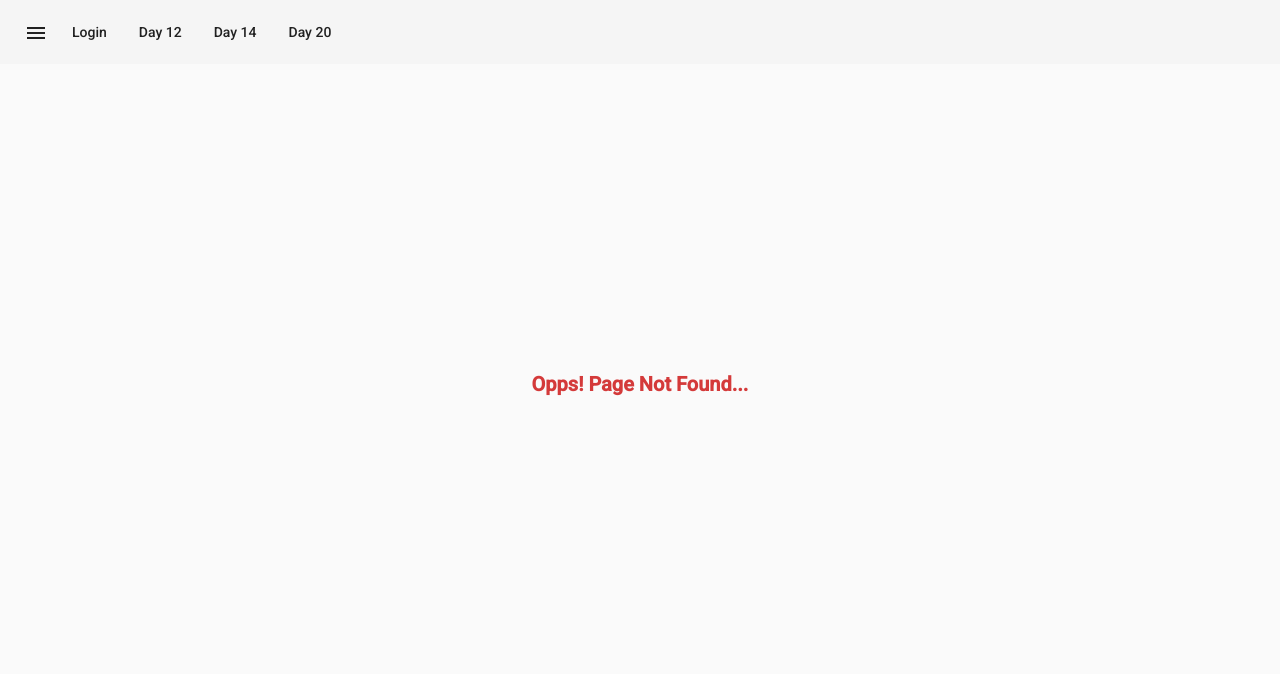
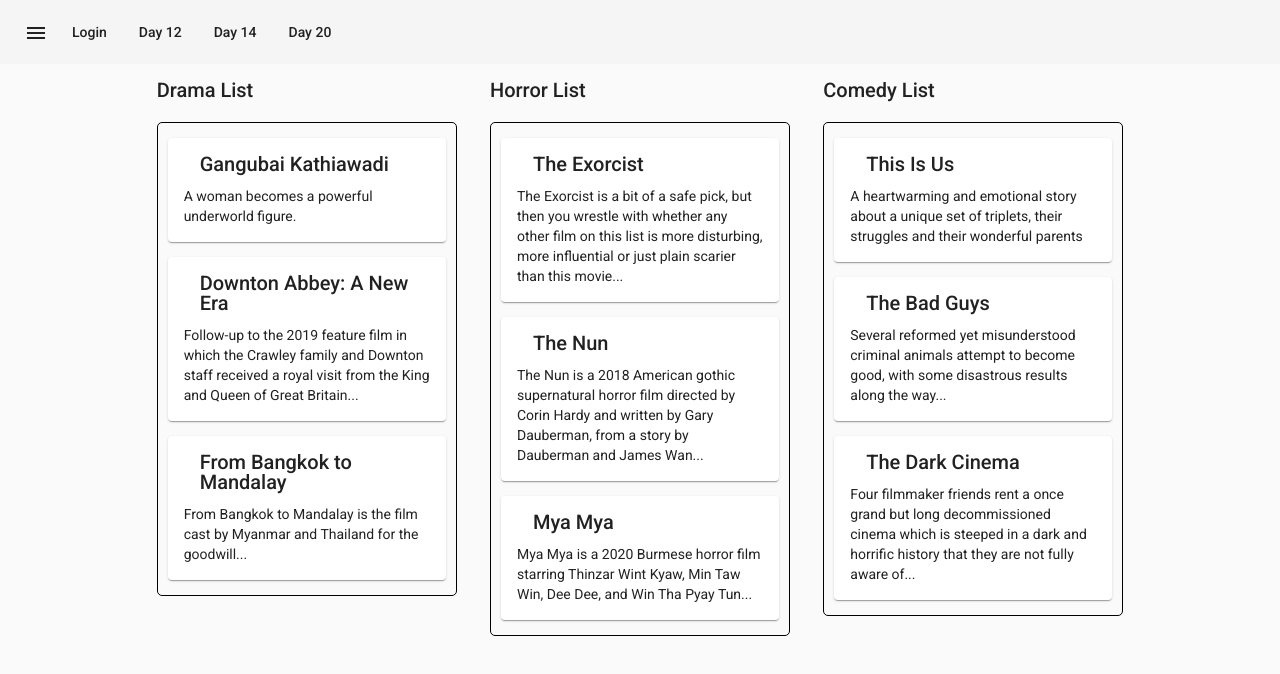
Before and after one commit to ShweSinO2/angular_training, an Angular app: page /day27 in a window 1280 px wide. Before the commit this address had no page. Shown: the top 674 px of the page. Built offline with nearby package versions, Linux system fonts and the light colour scheme.

Commit message:
#day27 (commit for assignment day27)

```diff
--- a/src/app/app-routing.module.ts
+++ b/src/app/app-routing.module.ts
@@ -17,6 +17,7 @@ import { AssignmentDay23Component } from './pages/assignment-day23/assignment-da
 import { AssignmentDay24Component } from './pages/assignment-day24/assignment-day24.component';
 import { AssignmentDay25Component } from './pages/assignment-day25/assignment-day25.component';
 import { AssignmentDay26Component } from './pages/assignment-day26/assignment-day26.component';
+import { AssignmentDay27Component } from './pages/assignment-day27/assignment-day27.component';
 import { AssignmentDay4Component } from './pages/assignment-day4/assignment-day4.component';
 import { AssignmentDay5Component } from './pages/assignment-day5/assignment-day5.component';
 import { AssignmentDay6Component } from './pages/assignment-day6/assignment-day6.component';
@@ -138,6 +139,10 @@ const routes: Routes = [
     component: AssignmentDay26Component
   },
   {
+    path: 'day27',
+    component: AssignmentDay27Component
+  },
+  {
     path: '**',
     component: NotFoundPageComponent
   }
--- a/src/app/app.module.ts
+++ b/src/app/app.module.ts
@@ -1,8 +1,9 @@
 import { NgModule } from '@angular/core';
 import { BrowserModule } from '@angular/platform-browser';
-import { HttpClientModule} from '@angular/common/http'
+import { HttpClientModule } from '@angular/common/http'
 import { FormsModule, ReactiveFormsModule } from '@angular/forms';
 import { BrowserAnimationsModule } from '@angular/platform-browser/animations';
+import { DragDropModule } from '@angular/cdk/drag-drop'
 import { NgMaterialModule } from './ng-material/ng-material.module';
 import { AppRoutingModule } from './app-routing.module';
 
@@ -33,6 +34,7 @@ import { AssignmentDay25Component } from './pages/assignment-day25/assignment-da
 import { AssignmentDay26Component } from './pages/assignment-day26/assignment-day26.component';
 import { ToDoListComponent } from './pages/to-do-list/to-do-list.component';
 import { NotFoundPageComponent } from './pages/not-found-page/not-found-page.component';
+import { AssignmentDay27Component } from './pages/assignment-day27/assignment-day27.component';
 
 //pipes
 import { ChangeToKGPipe } from './pipes/change-to-kg.pipe';
@@ -67,6 +69,7 @@ import { PowerExponentPipe } from './pipes/power-exponent.pipe';
     AssignmentDay25Component,
     NotFoundPageComponent,
     AssignmentDay26Component,
+    AssignmentDay27Component,
     ToDoListComponent,
   ],
   imports: [
@@ -75,6 +78,7 @@ import { PowerExponentPipe } from './pipes/power-exponent.pipe';
     AppRoutingModule,
     FormsModule,
     BrowserAnimationsModule,
+    DragDropModule,
     NgMaterialModule,
     ReactiveFormsModule
   ],
--- /dev/null
+++ b/src/app/pages/assignment-day27/assignment-day27.component.html
@@ -0,0 +1,58 @@
+<div cdkDropListGroup class="group-container">
+  <!-- Drama List -->
+  <div class="container">
+    <h2>Drama List</h2>
+    <div cdkDropList [cdkDropListData]="dramaList" class="list" (cdkDropListDropped)="drop($event)">
+      <div class="box" *ngFor="let item of dramaList" cdkDrag>
+        <div class="example-custom-placeholder" *cdkDragPlaceholder></div>
+        <mat-card>
+          <mat-card-header>
+            <mat-card-title>{{item.name}}</mat-card-title>
+          </mat-card-header>
+          <mat-card-content>
+            {{item.description}}
+          </mat-card-content>
+        </mat-card>
+      </div>
+    </div>
+  </div>
+  <!-- /Drama List -->
+
+  <!-- Horror List -->
+  <div class="container">
+    <h2>Horror List</h2>
+    <div cdkDropList [cdkDropListData]="horrorList" class="list" (cdkDropListDropped)="drop($event)">
+      <div class="box" *ngFor="let item of horrorList" cdkDrag>
+        <div class="example-custom-placeholder" *cdkDragPlaceholder></div>
+        <mat-card>
+          <mat-card-header>
+            <mat-card-title>{{item.name}}</mat-card-title>
+          </mat-card-header>
+          <mat-card-content>
+            {{item.description}}
+          </mat-card-content>
+        </mat-card>
+      </div>
+    </div>
+  </div>
+  <!-- /Horror List -->
+
+  <!-- Comedy List -->
+  <div class="container">
+    <h2>Comedy List</h2>
+    <div cdkDropList [cdkDropListData]="comedyList" class="list" (cdkDropListDropped)="drop($event)">
+      <div class="box" *ngFor="let item of comedyList" cdkDrag>
+        <div class="example-custom-placeholder" *cdkDragPlaceholder></div>
+        <mat-card>
+          <mat-card-header>
+            <mat-card-title>{{item.name}}</mat-card-title>
+          </mat-card-header>
+          <mat-card-content>
+            {{item.description}}
+          </mat-card-content>
+        </mat-card>
+      </div>
+    </div>
+  </div>
+  <!-- /Comedy List -->
+</div>
--- /dev/null
+++ b/src/app/pages/assignment-day27/assignment-day27.component.scss
@@ -0,0 +1,27 @@
+.group-container {
+  display: flex;
+  justify-content: space-between;
+  width: 80%;
+  margin: 0 auto;
+
+  .container {
+    width: 30%;
+    margin: 0 auto;
+
+    .list {
+      border: 1px solid #000;
+      border-radius: 5px;
+
+      .example-custom-placeholder {
+        border: dotted 3px #999;
+        background: #ccc;
+        transition: transform 250ms cubic-bezier(0, 0, 0.2, 1);
+        min-height: 60px;
+      }
+
+      .box {
+        margin: 15px 10px;
+      }
+    }
+  }
+}
--- /dev/null
+++ b/src/app/pages/assignment-day27/assignment-day27.component.ts
@@ -0,0 +1,84 @@
+import { Component, OnInit } from '@angular/core';
+import { CdkDragDrop, moveItemInArray, transferArrayItem } from '@angular/cdk/drag-drop';
+
+@Component({
+  selector: 'app-assignment-day27',
+  templateUrl: './assignment-day27.component.html',
+  styleUrls: ['./assignment-day27.component.scss']
+})
+export class AssignmentDay27Component implements OnInit {
+
+  mmMovieList: any = [
+    { name: 'From Bangkok to Mandalay', order_key: 1, type: "drama", description: "From Bangkok to Mandalay is the film cast by Myanmar and Thailand for the goodwill..." },
+    { name: 'Mya Mya', order_key: 1, type: "horror", description: "Mya Mya is a 2020 Burmese horror film starring Thinzar Wint Kyaw, Min Taw Win, Dee Dee, and Win Tha Pyay Tun..." },
+    { name: 'The Dark Cinema', order_key: 1, type: "comedy", description: "Four filmmaker friends rent a once grand but long decommissioned cinema which is steeped in a dark and horrific history that they are not fully aware of..." },
+    { name: 'Downton Abbey: A New Era', order_key: 1, type: "drama", description: "Follow-up to the 2019 feature film in which the Crawley family and Downton staff received a royal visit from the King and Queen of Great Britain..." },
+    { name: 'The Nun', order_key: 1, type: "horror", description: "The Nun is a 2018 American gothic supernatural horror film directed by Corin Hardy and written by Gary Dauberman, from a story by Dauberman and James Wan..." },
+    { name: 'The Bad Guys', order_key: 1, type: "comedy", description: "Several reformed yet misunderstood criminal animals attempt to become good, with some disastrous results along the way..." },
+    { name: 'Gangubai Kathiawadi', order_key: 1, type: "drama", description: "A woman becomes a powerful underworld figure." },
+    { name: 'The Exorcist', order_key: 1, type: "horror", description: "The Exorcist is a bit of a safe pick, but then you wrestle with whether any other film on this list is more disturbing, more influential or just plain scarier than this movie..." },
+    { name: 'This Is Us', order_key: 1, type: "comedy", description: "A heartwarming and emotional story about a unique set of triplets, their struggles and their wonderful parents" }
+  ];
+  allList: any = [];
+  dramaList: any;
+  horrorList: any;
+  comedyList: any;
+
+  constructor() {
+    const hasMovie = JSON.parse(localStorage.getItem("movies") || "[]");
+    if (hasMovie.length === 0)
+      localStorage.setItem("movies", JSON.stringify(this.mmMovieList));
+  }
+
+  ngOnInit(): void {
+    this.allList = JSON.parse(localStorage.getItem("movies") || "[]");
+    this.getMovies();
+  }
+
+  getMovies() {
+    this.dramaList = this.allList.filter((data: any) => {
+      return data.type === 'drama';
+    });
+    this.dramaList.sort((a: any, b: any) => a.order_key > b.order_key ? 1 : -1);
+
+    this.horrorList = this.allList.filter((data: any) => {
+      return data.type === 'horror';
+    });
+    this.horrorList.sort((a: any, b: any) => a.order_key > b.order_key ? 1 : -1);
+
+    this.comedyList = this.allList.filter((data: any) => {
+      return data.type === 'comedy';
+    });
+    this.comedyList.sort((a: any, b: any) => a.order_key > b.order_key ? 1 : -1);
+  }
+
+  drop(event: CdkDragDrop<string[]>) {
+    if (event.previousContainer !== event.container) {
+      transferArrayItem(event.previousContainer.data, event.container.data,
+        event.previousIndex, event.currentIndex)
+    } else {
+      moveItemInArray(event.container.data, event.previousIndex, event.currentIndex);
+    }
+    this.applySortedChange();
+  }
+
+  applySortedChange() {
+    if (this.dramaList.length > 0) {
+      this.dramaList = this.dramaList.map((data: any, index: any) => {
+        return Object.assign({ ...data, type: "drama", order_key: index + 1 });
+      })
+    }
+    if (this.horrorList.length > 0) {
+      this.horrorList = this.horrorList.map((data: any, index: any) => {
+        return Object.assign({ ...data, type: "horror", order_key: index + 1 });
+      })
+    }
+    if (this.comedyList.length > 0) {
+      this.comedyList = this.comedyList.map((data: any, index: any) => {
+        return Object.assign({ ...data, type: "comedy", order_key: index + 1 });
+      })
+    }
+    this.allList = [...this.dramaList, ...this.horrorList, ...this.comedyList];
+    localStorage.setItem("movies", JSON.stringify(this.allList));
+  }
+}
```
Also changed, not shown: 1 other file (tests, documents, lock files or other folders).
